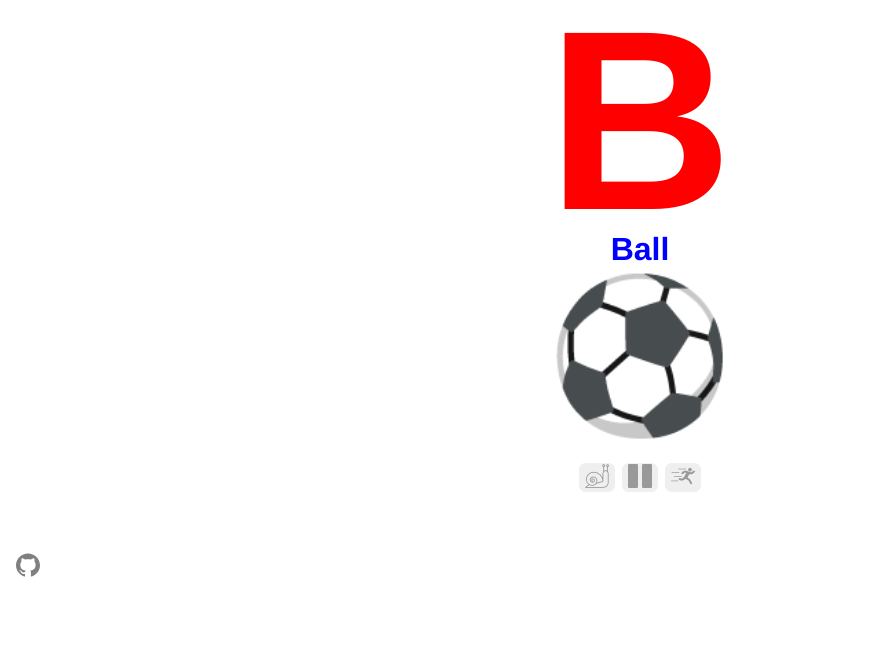
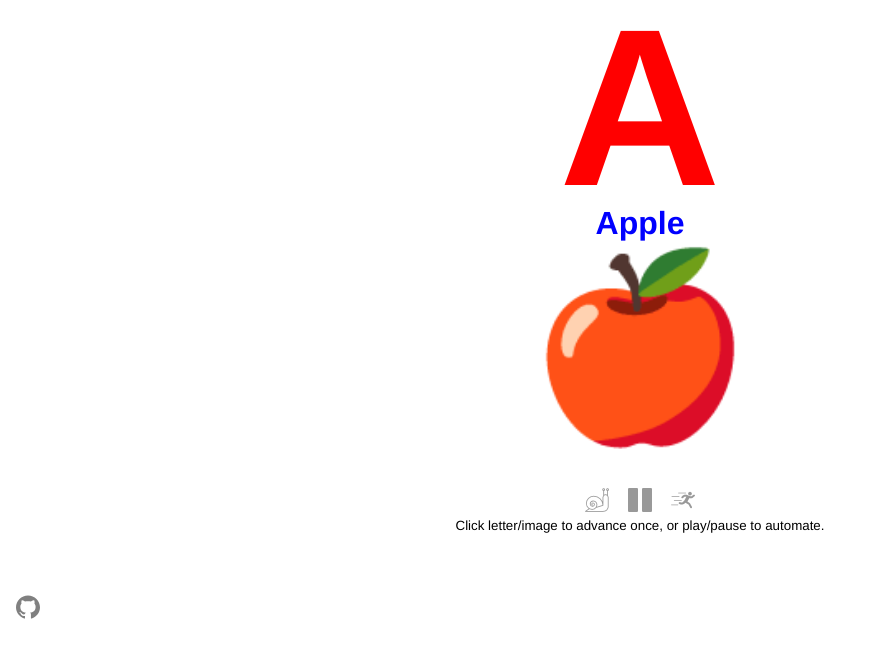
Before and after one commit to smycynek/alphabet_flashcards, a React (Create React App) app: page / in a window 1280 px wide. Shown: the top 658 px of the page, without its empty margins (0-871 px from the left). Built offline with nearby package versions, Linux system fonts and the light colour scheme.

Commit message:
add emojis

```diff
--- a/src/App.js
+++ b/src/App.js
@@ -30,6 +30,12 @@ const App = () => {
       return prev + 1;
     });
   };
+
+  const advanceManual = () => {
+    setPaused(true);
+    clearInterval(intervalObj);
+    advance();
+  }
 
   useEffect(() => {
     const intObj = setInterval(() => {
@@ -87,16 +93,19 @@ const App = () => {
   return (
     <>
     <div className="App">
-      <h1>{getChar(index)}</h1>
-      <h2>{getWord(index)}</h2>
 
-      <div id="IconContainer" className={getWord(index)} />
+      <h1 onClick={advanceManual} >{getChar(index)}
+      </h1>
+      <h2 onClick={advanceManual} >{getWord(index)}</h2>
+
+      <div onClick={advanceManual} id="IconContainer" className={getWord(index)} />
 
       <footer className="Footer">
+
         <button className="Subtle-button" onClick={slowDown}><img alt="slow down" src={slow} /></button>
         <button className="Subtle-button" onClick={pauseToggle}><img alt="pause/play" src={getLabel()} /></button>
         <button className="Subtle-button" onClick={speedUp}><img alt="speed up" src={fast} /></button>
-
+        <div><small>Click letter/image to advance once, or play/pause to automate.</small></div>
       </footer>
 
     </div>
--- a/src/alphabet.json
+++ b/src/alphabet.json
@@ -8,20 +8,20 @@
   "Frog", "Fish", "Flowers",
   "Golf", "Grapes", "Gorilla", "Gear",
   "House", "Heart", "Hat", "Hand",
-  "India", "Ice-Cream",
-  "Juggle", "Judge",
-  "Koala", "Kitten", "King",
-  "Lion", "Lemon",
+  "India", "Ice-Cream","Island",
+  "Juggle", "Judge", "Juice",
+  "Koala", "Kitten", "King", "Kite",
+  "Lion", "Lemon", "Leaf",
   "Milk", "Monkey", "Magnet",
-  "Night", "Nose",
-  "Orange", "Owl",
+  "Night", "Nose", "Noodles",
+  "Orange", "Owl", "Octopus",
   "Penguin", "Pizza", "Panda",
-  "Queen",
-  "Rainbow", "Rabbit",
-  "Snail", "Shoe",
+  "Queen", "Question",
+  "Rainbow", "Rabbit", "Raccoon", "Robot",
+  "Snail", "Shoe", "Snowman",
   "Train", "Truck", "Tree",
   "Umbrella",
-  "Violin", "Victory",
+  "Violin", "Victory", "Volcano",
   "Water", "Whale", "Wolf", "Watermelon",
   "Xenon",
   "Yarn", "Yoga", "Yak"
--- a/src/styles/scss/emojis.scss
+++ b/src/styles/scss/emojis.scss
@@ -34,34 +34,45 @@ $emojis: (
       "Heart": "\02764\0FE0F",
       "India": "\01F1EE\01F1F3",
       "Ice-Cream": "\01F368",
+      "Island": "\01F3DD\0FE0F",
       "Juggle": "\01F939",
       "Judge": "\1F469\1F3FD\200D\2696\FE0F",
+      "Juice": "\01F9C3",
       "Koala": "\01F428",
       "Kitten": "\1F431",
       "King": "\1F934\1F3FD",
+      "Kite": "\01FA81",
       "Lion": "\01F981",
       "Lemon": "\01F34B",
+      "Leaf" : "\01F341",
       "Milk": "\1F95B",
       "Monkey": "\01F435",
       "Magnet": "\01F9F2",
       "Night": "\01F303",
       "Nose": "\01F443",
+      "Noodles": "\01F35C",
       "Orange": "\01F34A",
       "Owl": "\01F989",
+      "Octopus": "\01F419",
       "Penguin": "\01F427",
       "Pizza": "\01F355",
       "Panda": "\01F43C",
       "Queen": "\1F478\1F3FD",
+      "Question": "\02753",
+      "Raccoon": "\01F99D",
+      "Robot": "\01F916",
       "Rainbow": "\01F308",
       "Rabbit": "\01F430",
       "Snail": "\01F40C",
       "Shoe": "\01F45F",
+      "Snowman": "\02603\0FE0F",
       "Train": "\01F682",
       "Truck": "\01F69A",
       "Tree": "\01F333",
       "Umbrella": "\02602",
       "Victory": "\0270C\0FE0F",
       "Violin": "\01F3BB",
+      "Volcano": "\01F30B",
       "Water": "\01F30A",
       "Whale": "\01F40B",
       "Wolf": "\01F43A",
--- a/src/styles/scss/layout.scss
+++ b/src/styles/scss/layout.scss
@@ -18,7 +18,7 @@ body {
 }
 
 h1 {
-  font-size: 16em;
+  font-size: 14em;
   color: $letter-color;
   padding: 3px;
   margin-top: 15px;
@@ -49,12 +49,12 @@ h2 {
 }
 
 .Subtle-button {
+  background-color: white;
   margin-top:3em;
   margin-left:.25em;
   margin-right:.25em;
-  border-radius: .5em;
-  border:0px;
   border-style: none;
+  border-color: white;
 }
 
 .Footer {
@@ -62,10 +62,9 @@ h2 {
   padding:5px;
 }
 
-
 #IconContainer {
-  height:130px;
-  font-size: 150px;
+  height:180px;
+  font-size: 180px;
   margin-top: 0px;
   padding-bottom: 0px;
   padding-top: 0px;
```
